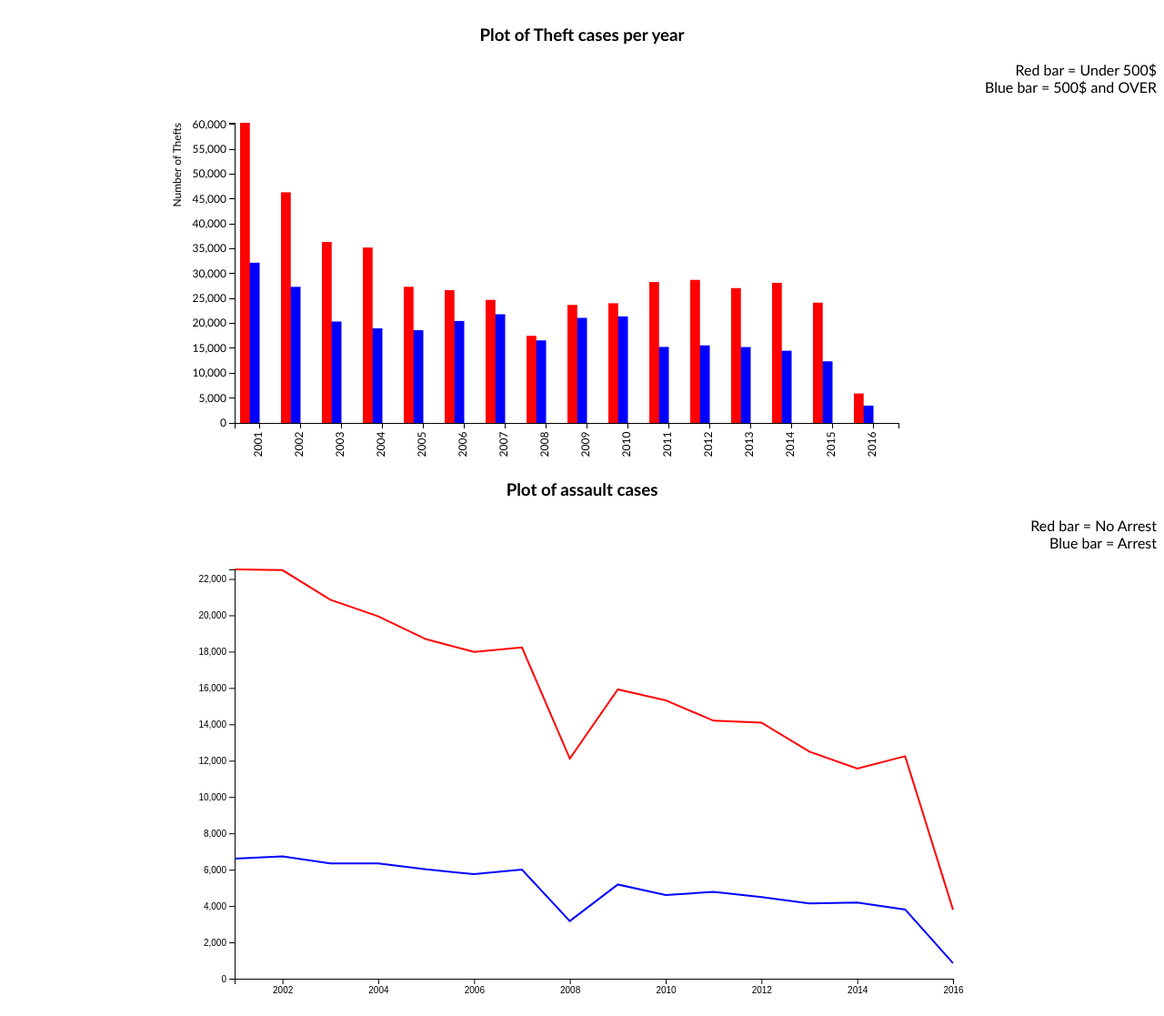
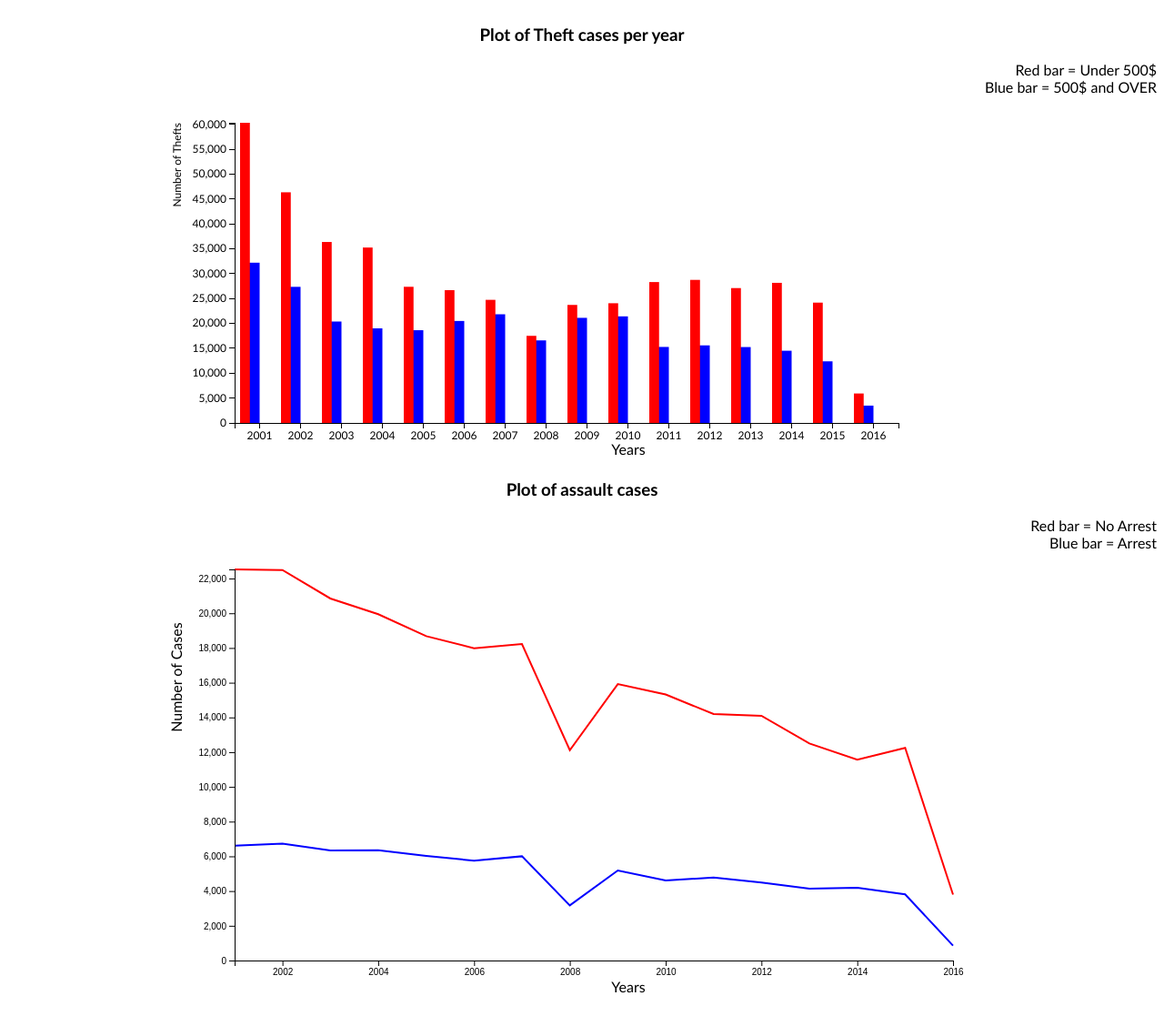
Before and after one commit to james193/DATA-MUNGING, a website: page index.html in a window 1280 px wide. Shown: the whole page at 91% size. Drawn offline with nearby package versions, Linux system fonts and the light colour scheme.

Commit message:
sorted issues

```diff
--- a/graph1.js
+++ b/graph1.js
@@ -1,29 +1,24 @@
 // set the dimensions of the canvas
 graph1();
-function graph1(){
+
+function graph1() {
 
     var margin = {top: 30, right: 20, bottom: 40, left: 150},
         width = 900 - margin.left - margin.right,
         height = 400 - margin.top - margin.bottom;
-
-
     // set the ranges
     var x = d3.scale.ordinal().rangeRoundBands([0, width], .05);
 
     var y = d3.scale.linear().range([height, 0]);
-
     // define the axis
     var xAxis = d3.svg.axis()
         .scale(x)
         .orient("bottom")
 
-
-
     var yAxis = d3.svg.axis()
         .scale(y)
         .orient("left")
         .ticks(11);
-
 
     // add the SVG element
     var svg = d3.select("#graph1").append("svg")
@@ -32,7 +27,6 @@ var svg = d3.select("#graph1").append("svg")
         .append("g")
         .attr("transform",
             "translate(" + margin.left + "," + margin.top + ")");
-
 
     // load the data
     d3.json("output_1.json", function(error, data) {
@@ -50,15 +44,15 @@ d3.json("output_1.json", function(error, data) {
 
         // add axis
         svg.append("g")
-      .attr("class", "x axis")
-      .attr("transform", "translate(0," + height + ")")
-      .call(xAxis)
+            // .attr("class", "x axis")
+            // .attr("transform", "translate(0," + height + ")")
+            // .call(xAxis)
 
             .selectAll("text")
             .style("text-anchor", "end")
             .attr("dx", "-.8em")
             .attr("dy", "-.55em")
-      .attr("transform", "rotate(-90)" );
+            .attr("transform", "rotate(-90)");
 
         svg.append("g")
             .attr("class", "y axis")
@@ -69,6 +63,25 @@ d3.json("output_1.json", function(error, data) {
             .attr("dy", ".100em")
             .style("text-anchor", "end")
             .text("Number of Thefts");
+        svg.append("g")
+            .append("text")
+            .attr("transform", "translate(0," + height + ")")
+            .attr("x", 450)
+            .attr("y", 30)
+            .attr("dx", ".100em")
+            .attr("dy", ".30000em")
+            .style("text-anchor", "end")
+            .text("Years");
+
+         svg.append("g")
+             .attr("class", "x axis")
+             .attr("transform", "translate(0," + height + ")")
+             .call(xAxis)
+             .append("text")
+             .attr("x", (width / 2))
+             .attr("y", (height/2)) //set your y attribute here
+             .style("text-anchor", "middle")
+             .text("Users ordered by contribution");
 
         // Add bar chart
         svg.selectAll("bar1")
@@ -76,21 +89,17 @@ d3.json("output_1.json", function(error, data) {
             .enter().append("rect")
             .attr("class", "bar1")
             .attr("x", function(d) { return x(d.year); })
-      .attr("width", (x.rangeBand()/2))
+            .attr("width", (x.rangeBand() / 2))
             .attr("y", function(d) { return y(d.countOver500); })
             .attr("height", function(d) { return height - y(d.countOver500); });
-
 
         svg.selectAll("bar2")
             .data(data)
             .enter().append("rect")
             .attr("class", "bar2")
             .attr("x", function(d) { return x(d.year); })
-      .attr("width", (x.rangeBand()/4))
+            .attr("width", (x.rangeBand() / 4))
             .attr("y", function(d) { return y(d.countUnder500); })
             .attr("height", function(d) { return height - y(d.countUnder500); });
-
-
     });
-
 }
--- a/graph2.js
+++ b/graph2.js
@@ -1,8 +1,6 @@
 graph2();
-
-function graph2(){
-
-var margin = {top: 20, right: 20, bottom: 30, left: 150},
+function graph2() {
+    var margin = {top: 20, right: 20, bottom: 50, left: 150},
         width = 960 - margin.left - margin.right,
         height = 500 - margin.top - margin.bottom;
 
@@ -33,20 +31,17 @@ var svg = d3v3.select("#graph2").append("svg")
             "translate(" + margin.left + "," + margin.top + ")");
 
     function draw(data) {
-
         // format the data
         data.forEach(function(d) {
             d.year = parseTime(d.year);
             d.countArrested = +d.countArrested;
             d.countNotArrested = +d.countNotArrested;
         });
-
-
-
         // Scale the range of the data
         x.domain(d3v3.extent(data, function(d) { return d.year; }));
         y.domain([0, d3v3.max(data, function(d) {
-	  return Math.max(d.countArrested, d.countNotArrested); })]);
+            return Math.max(d.countArrested, d.countNotArrested);
+        })]);
 
         // Add the valueline path.
         svg.append("path")
@@ -66,13 +61,29 @@ function draw(data) {
         // Add the Y Axis
         svg.append("g")
             .call(d3v3.axisLeft(y));
+
+        svg.append("g")
+            .append("text")
+            .attr("transform", "translate(0," + height + ")")
+            .attr("x", 450)
+            .attr("y", 30)
+            .attr("dx", ".100em")
+            .attr("dy", ".30000em")
+            .style("text-anchor", "end")
+            .text("Years");
+        svg.append("g")
+            .append("text")
+            .attr("transform", "rotate(-90)")
+            .attr("y", -60)
+            .attr("dy", ".100em")
+            .attr("x", -60)
+            .attr("dx", ".100em")
+            .style("text-anchor", "end")
+            .text("Number of Cases");
     }
     // Get the data
     d3.json("output_2.json", function(error, data) {
         if (error) throw error;
-
-
         draw(data);
     });
-
 }
--- a/styles.css
+++ b/styles.css
@@ -1,24 +1,30 @@
-#combine{
+#combine {
     display: flex;
     flex-direction: column;
 }
-#graph1{
-  flex-basis: 50%;
+
+#graph1 {
+    flex-basis: 55%;
 }
-#graph2{
- flex-basis: 50%;
+
+#graph2 {
+    flex-basis: 45%;
 }
-#two{
+
+#two {
     text-align: end;
 }
-#three{
+
+#three {
     text-align: end;
 }
+
 .line1 {
     fill: none;
     stroke: blue;
     stroke-width: 2px;
 }
+
 .line2 {
     fill: none;
     stroke: red;
@@ -31,18 +37,19 @@ html {
 
 
 
-  .bar1{
+.bar1 {
     fill: blue;
 }
 
-  .bar1:hover{
+.bar1:hover {
     fill: black;
 }
-    .bar2{
-    fill:red;
+
+.bar2 {
+    fill: red;
 }
 
-  .bar2:hover{
+.bar2:hover {
     fill: red;
 }
 
@@ -57,11 +64,11 @@ html {
     shape-rendering: crispEdges;
 }
 
-  svg{
+svg {
     margin-left: 100px;
 }
 
-#graph1 h3,#graph2 h3
-{
+#graph1 h3,
+#graph2 h3 {
     text-align: center;
 }
```
Lines whose indentation alone changed are shown as unchanged.
